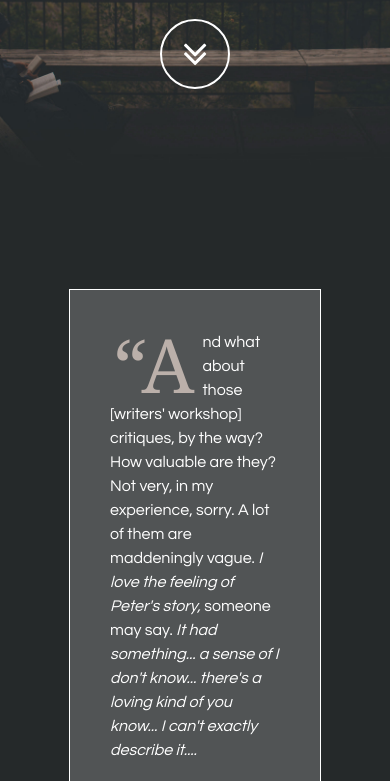
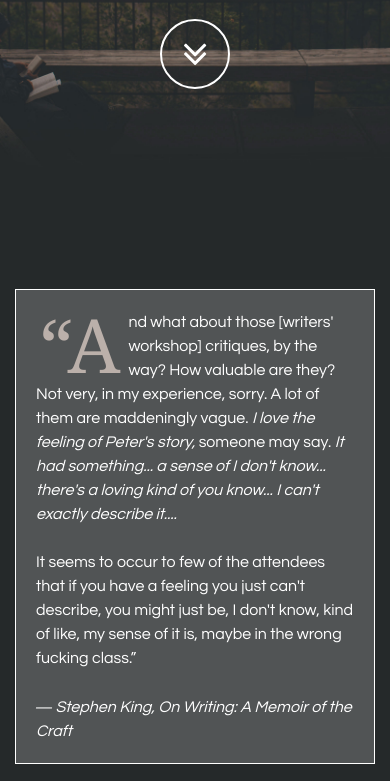
Before and after one commit to nickandersonr/denverstory, a plain HTML site: page index.html in a window 390 px wide. Shown: the part 294-1075 px from the top of the page. Drawn offline with Linux system fonts and the light colour scheme; some packages are replaced by stand-ins of ours.

Commit message:
responsive tweak

```diff
--- a/css/style.css
+++ b/css/style.css
@@ -63,3 +63,9 @@ p {
     background-size: cover;
     -o-background-size: cover;
 }
+@media(max-width:767px) {
+    #explination, .quote {
+        width: 100%;
+        padding: 20px;
+    }
+}
```
